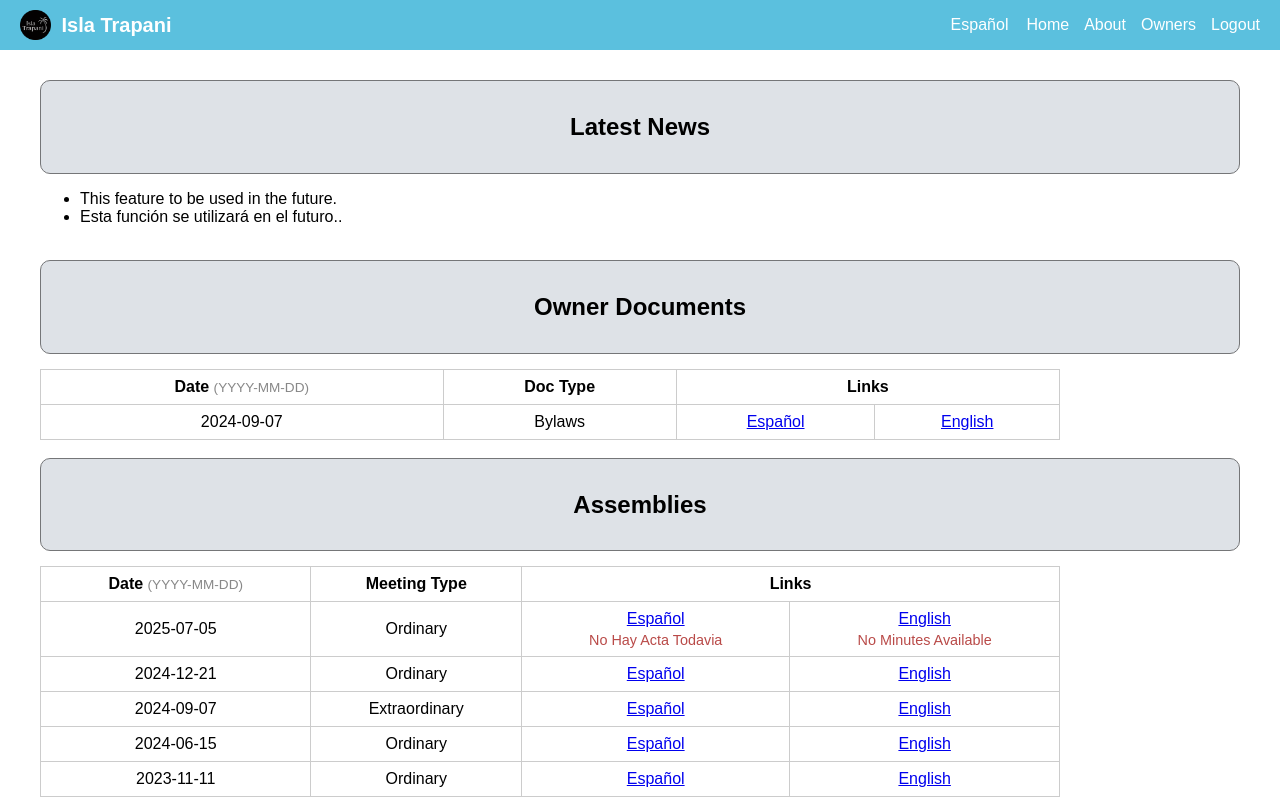
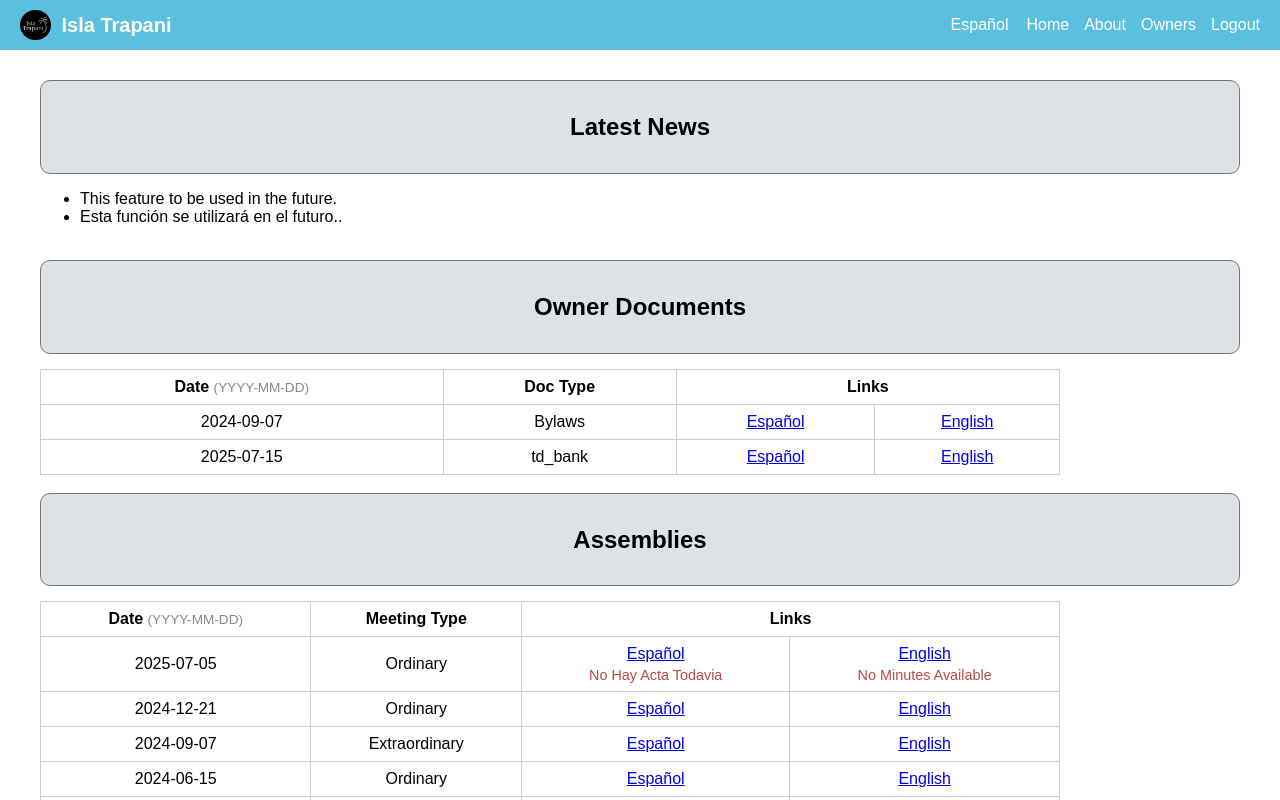
Before and after one commit to grdino/isla-trapani, a Next.js app: page /owners in a window 1280 px wide. Shown: the top 800 px of the page. Built offline with nearby package versions, Linux system fonts and the light colour scheme; sample sign-in values are in the browser's storage.

Commit message:
Update owners.js
Add Bank Account to Owners Page

```diff
--- a/pages/owners.js
+++ b/pages/owners.js
@@ -113,6 +113,18 @@ export default function Owners() {
                 </td>
                 <td data-label={t('td_link')}>
                   <a href="/owners-docs/bylaws.pdf">English</a>
+                </td>
+              </tr>
+              <tr>
+                <td data-label={t('tt_date')}>2025-07-15</td>
+                <td data-label={t('tt_doc_type')}>
+                  {t('td_bank')}
+                </td>
+                <td data-label={t('td_link')}>
+                  <a href="/owners-docs/bank.pdf">Español</a>
+                </td>
+                <td data-label={t('td_link')}>
+                  <a href="/owners-docs/bank.pdf">English</a>
                 </td>
               </tr>
             </tbody>
```
